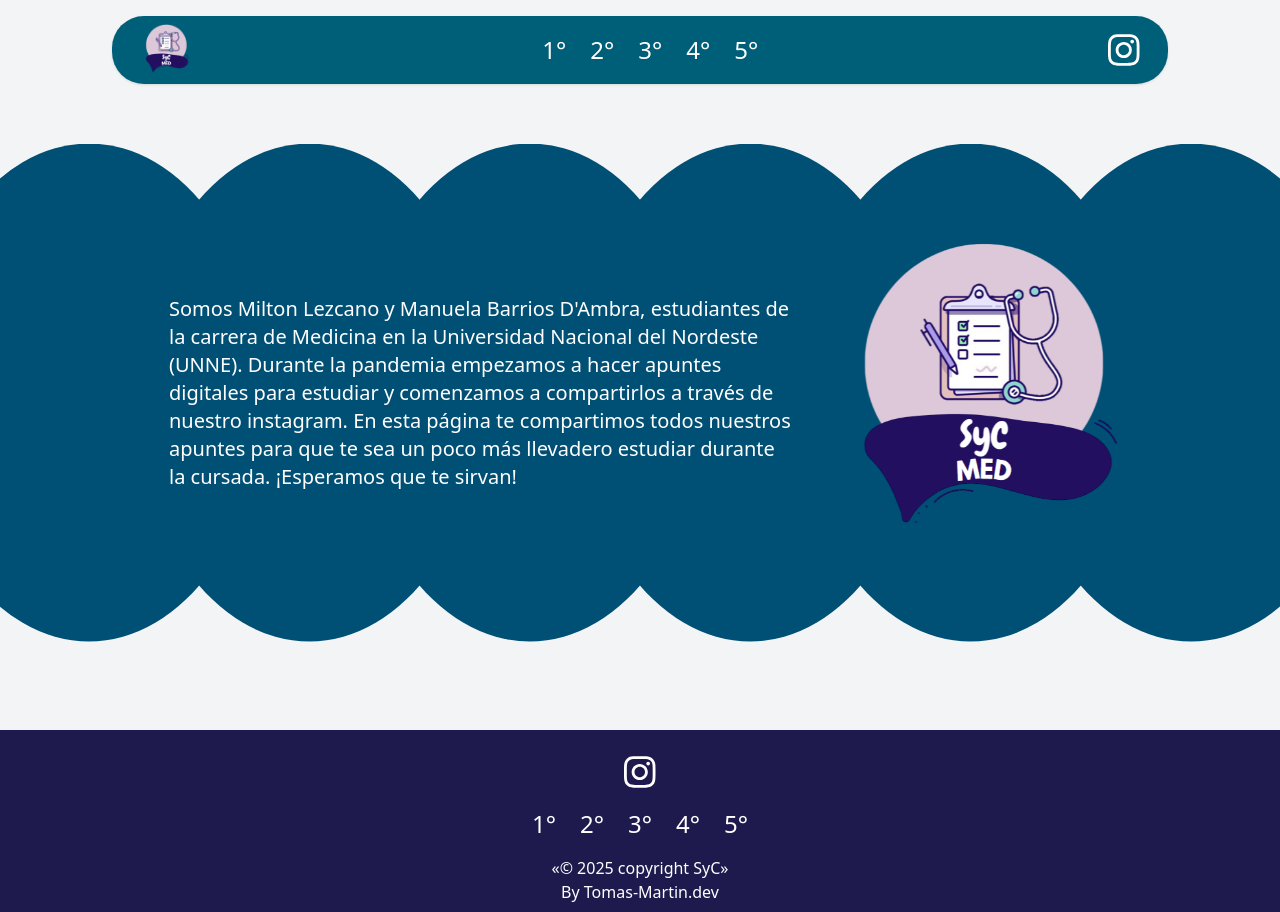
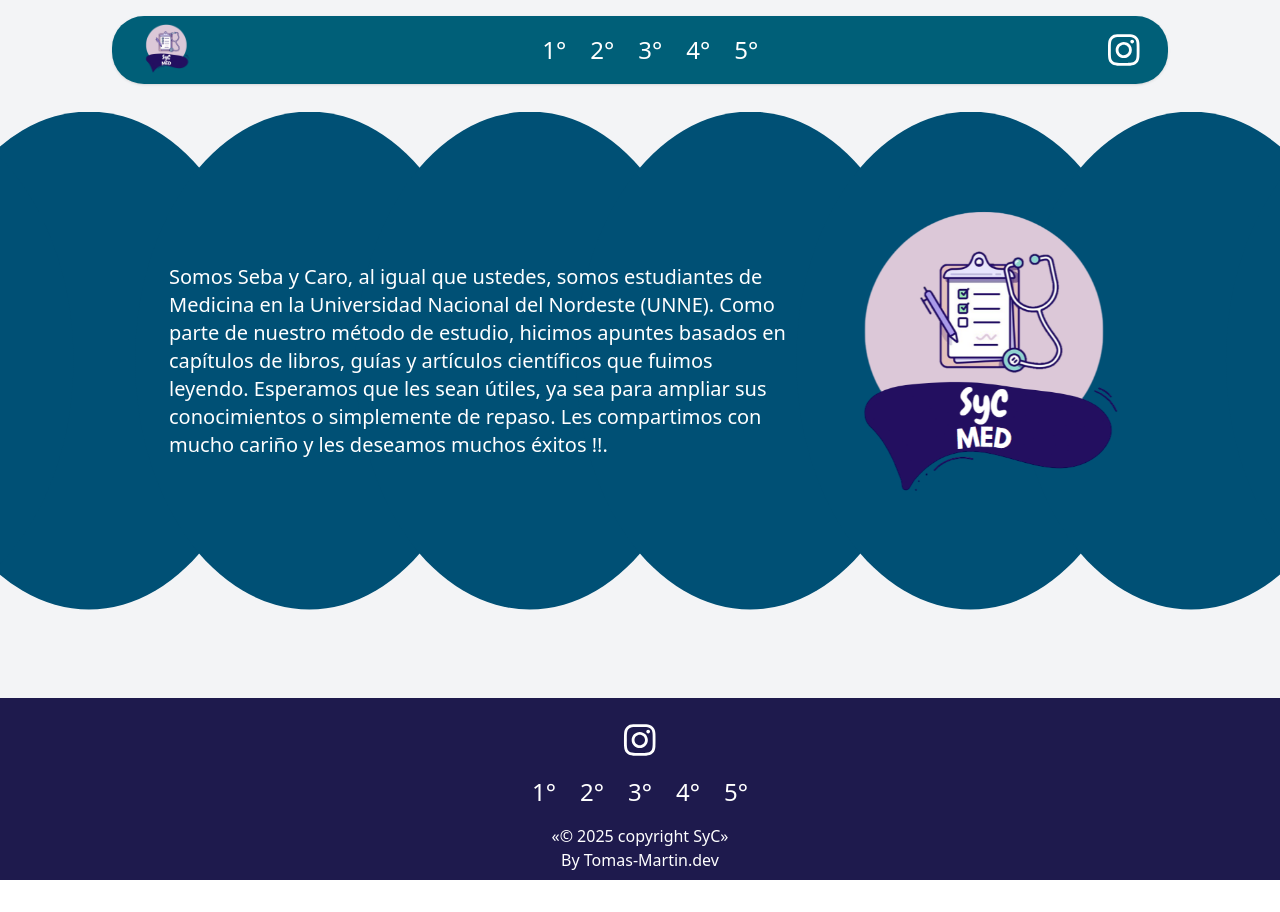
Before and after one commit to Tomiimartin/SyC-FrontEnd, a React (Vite) app: page / in a window 1280 px wide. After the commit the page ends 880 px from the top, so only its background shows below. Built offline with nearby package versions, Linux system fonts and the light colour scheme.

Commit message:
terminada la funcion get, y render de respuesta api, agregado mensaje de no respuesta

```diff
--- a/package.json
+++ b/package.json
@@ -22,6 +22,7 @@
     "react": "^19.0.0",
     "react-dom": "^19.0.0",
     "react-router-dom": "^7.4.0",
+    "react-spinners": "^0.15.0",
     "tailwindcss": "^4.0.15",
     "zod": "^3.24.2"
   },
--- a/src/layout/Layout.tsx
+++ b/src/layout/Layout.tsx
@@ -9,7 +9,7 @@ export default function Layout() {
     <div className="min-h-screen flex flex-col justify-between">
       <NavBar/>
 
-      <main className="mt-26 sm:mt-28 md:mt-36 mb-22">
+      <main className="mt-26 sm:mt-28 mb-22">
         <Outlet/>
       </main>
 
--- a/src/pages/Index.tsx
+++ b/src/pages/Index.tsx
@@ -11,13 +11,8 @@ function Index() {
 
       <div className="lg:order-1 rounded-lg px-2 py-6 text-lg md:text-xl lg:max-w-2xl bg-indigo-950 lg:bg-transparent mx-4 sm:mx-12 lg:mx-0">
         <p className="text-center px-4 text-white lg:text-start text-lg lg:text-xl 2xl:text-2xl">
-          Somos Milton Lezcano y Manuela Barrios D'Ambra, estudiantes de la
-          carrera de Medicina en la Universidad Nacional del Nordeste (UNNE).
-          Durante la pandemia empezamos a hacer apuntes digitales para
-          estudiar y comenzamos a compartirlos a través de nuestro instagram.
-          En esta página te compartimos todos nuestros apuntes para que te sea
-          un poco más llevadero estudiar durante la cursada. ¡Esperamos que te
-          sirvan!
+        Somos Seba y Caro, al igual que ustedes, somos estudiantes de Medicina en la Universidad Nacional del Nordeste (UNNE). Como parte de nuestro método de estudio, hicimos apuntes basados en capítulos de libros, guías y artículos científicos que fuimos leyendo. Esperamos que les sean útiles, ya sea para ampliar sus conocimientos o simplemente de repaso.
+        Les compartimos con mucho cariño y les deseamos muchos éxitos !!.
         </p>
       </div>
     </div>
--- a/src/pages/PaginaAño.tsx
+++ b/src/pages/PaginaAño.tsx
@@ -1,42 +1,66 @@
 import { useParams } from "react-router-dom";
 import CardsMateria from "../components/CardsMateria";
 import { getApuntes } from "../services/StrapiService";
-import { useEffect, useState } from "react";
+import { CSSProperties, useEffect, useState } from "react";
 import { Apunte } from "../types";
+import ScaleLoader from "react-spinners/ScaleLoader";
 
+const override: CSSProperties = {
+  display: "block",
+  margin: "40px 0px 0px 0px",
+  borderColor: "red",
+};
 
 export default function PaginaAño() {
+  const [loading, setLoading] = useState(true);
 
-  const [data, setData] = useState<Apunte>()
-  const { year } = useParams<{year : string}>();
+  const [data, setData] = useState<Apunte>();
 
-  useEffect(()=>{
+  const { year } = useParams<{ year: string }>();
+
+  useEffect(() => {
+    setLoading(true);
+    setData(undefined);
     const fetchData = async () => {
       try {
-        const data = await getApuntes(`${year}`)
-        setData(data)
+        const data = await getApuntes(`${year}`);
+        setData(data);
       } catch (error) {
         console.log(error);
+      } finally {
+        setLoading(false);
       }
-    }
-    fetchData()
-  },[year])
-
+    };
+    fetchData();
+  }, [year]);
 
   return (
-      <div className="w-full flex flex-col flex-nowrap gap-3 lg:py-18 items-center justify-center">
-        <h1 className="text-lg xl:text-2xl font-medium bg-indigo-950 w-full px-5 py-3 text-white text-center">{year?.toUpperCase()} AÑO</h1>
+    <div className="w-full flex flex-col flex-nowrap gap-3 lg:py-12 items-center justify-center">
+      <h1 className="text-lg xl:text-2xl font-medium bg-indigo-950 w-full px-5 py-3 text-white text-center">
+        {year?.toUpperCase()} AÑO
+      </h1>
 
+      <ScaleLoader
+        color="#1e1a4d"
+        loading={loading}
+        cssOverride={override}
+        width={10}
+        height={40}
+      />
+
+      {data?.data.length === 0 ? (
+        <p className="text-lg xl:text-2xl font-medium bg-indigo-950 w-full px-5 py-3 text-white text-center">
+          No hay apuntes para este año
+        </p>
+      ) : (
         <div className="w-full mt-6 md:mt-10 xl:mt-16 px-7 md:px-22 xl:px-32">
           <div className=" flex flex-wrap justify-center gap-8 md:gap-10 xl:gap-16">
-            {data?.data.map( apunte => (
-              <CardsMateria
-                key={apunte.materia}
-                data={apunte}
-              />
+            {data?.data.map((apunte) => (
+              <CardsMateria key={apunte.materia} data={apunte} />
             ))}
           </div>
         </div>
-      </div>
+      )}
+    </div>
   );
 }
--- a/src/services/StrapiService.ts
+++ b/src/services/StrapiService.ts
@@ -2,9 +2,11 @@ import axios from "axios"
 import { ApunteAPISchema } from "../schema/recipes-schema";
 
 export async function getApuntes(año : string) {
-    const url = `http://localhost:1337/api/${año}s?populate=*`;
+    const url = `http://localhost:1337/api/apuntes?filters[year][$eq]=${año}&populate=*`;
     const { data } = await axios(url);
+    console.log(data);
     const result = ApunteAPISchema.safeParse(data)
+    console.log(result);
     if (result.success) {
         return result.data
     }else{
--- a/src/types/index.ts
+++ b/src/types/index.ts
@@ -6,3 +6,13 @@ export type Apunte = z.infer<typeof ApunteAPISchema>
 export type CardsMateriaPromps = {
     data: Apunte["data"][0]
 }
+
+
+export type AppContextProps = {
+    loading: boolean,
+    setLoading: React.Dispatch<React.SetStateAction<boolean>>
+}
+
+export type AppProviderProps = {
+    children: React.ReactNode;
+}
```
Also changed, not shown: 2 other files (tests, documents, lock files or other folders).
